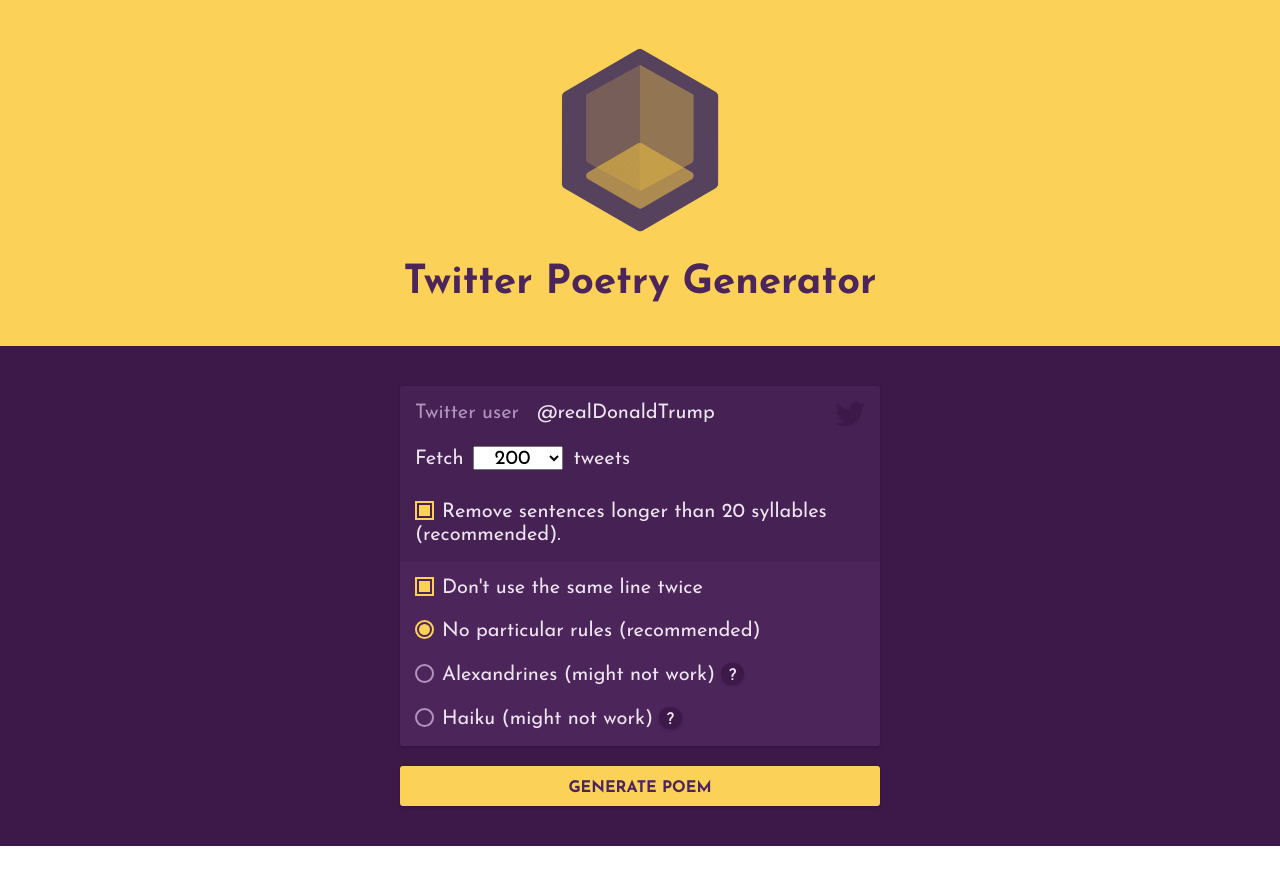
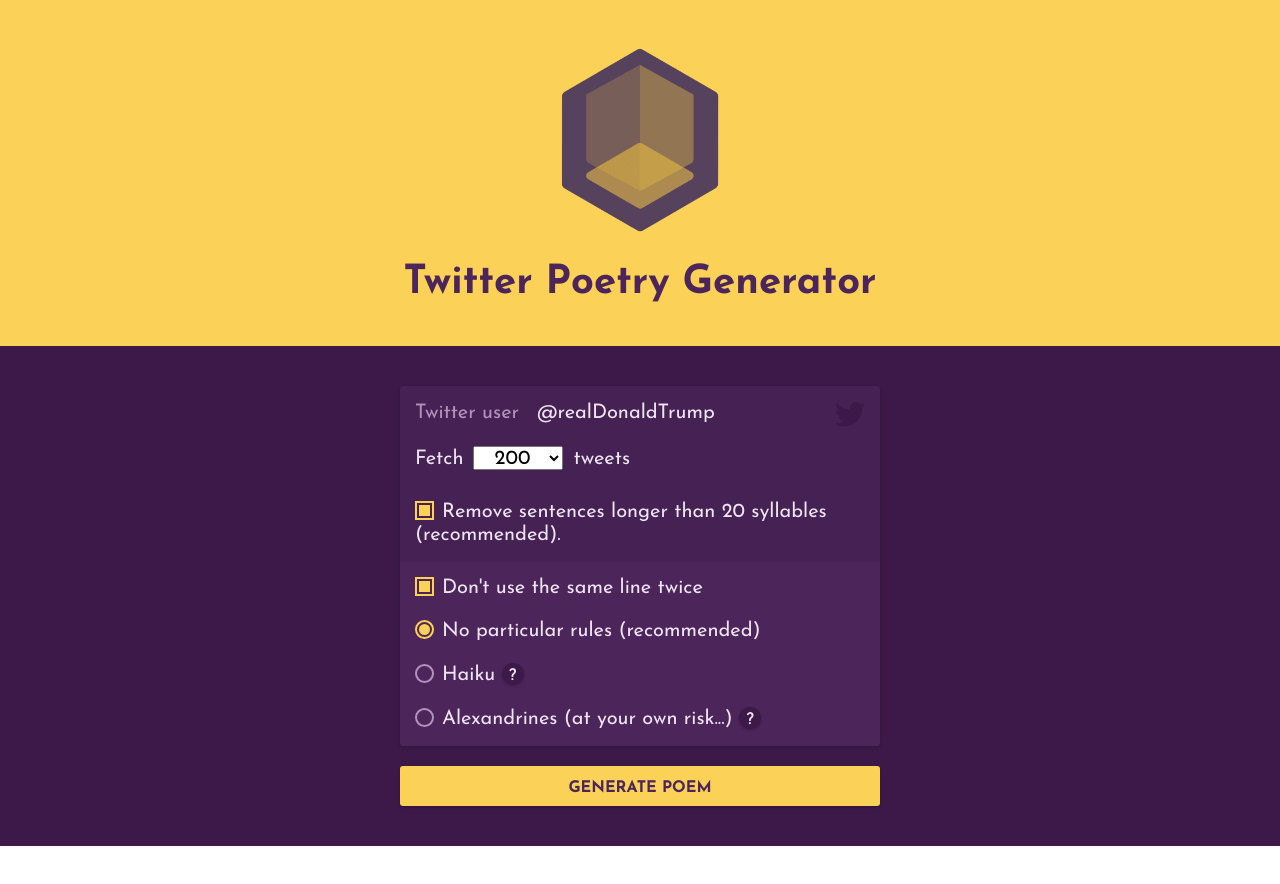
Before and after one commit to mperrien/poetry-slash, a Vue app: page / in a window 1280 px wide. Shown: the top 884 px of the page. Built offline with nearby package versions, Linux system fonts and the light colour scheme; no server answers.

Commit message:
Change styles order in form.
Signed-off-by: Marc Perrien <marc@chaosiq.io>

```diff
--- a/src/views/Home.vue
+++ b/src/views/Home.vue
@@ -40,14 +40,14 @@
               <label for="freeform">No particular rules (recommended)</label>
             </div>
             <div class="field field--radio field--light">
-              <input type="radio" id="alexandrine" name="style" value="alexandrine" v-model="style">
-              <label for="alexandrine">Alexandrines (might not work) <button class="info-button" @click.prevent="displayAlexandrinesInfo = !displayAlexandrinesInfo"><span class="screen-reader-text">Help</span>?</button></label>
-              <p class="infobox" v-show="displayAlexandrinesInfo">“The French alexandrine is a syllabic poetic meter of 12 syllables with a medial caesura dividing the line into two hemistichs (half-lines) of six syllables each.“ says Wikipedia.</p>
+              <input type="radio" id="haiku" name="style" value="haiku" v-model="style">
+              <label for="haiku">Haiku <button class="info-button" @click.prevent="displayHaikuInfo = !displayHaikuInfo"><span class="screen-reader-text">Help</span>?</button></label>
+              <p class="infobox" v-show="displayHaikuInfo">“Haiku is a very short form of Japanese poetry. Traditional haiku often consist of 17 on (also known as morae though often loosely translated as "syllables"), in three phrases of 5, 7, and 5 on, respectively.“ says Wikipedia.</p>
             </div>
             <div class="field field--radio field--light">
-              <input type="radio" id="haiku" name="style" value="haiku" v-model="style">
-              <label for="haiku">Haiku (might not work) <button class="info-button" @click.prevent="displayHaikuInfo = !displayHaikuInfo"><span class="screen-reader-text">Help</span>?</button></label>
-              <p class="infobox" v-show="displayHaikuInfo">“Haiku is a very short form of Japanese poetry. Traditional haiku often consist of 17 on (also known as morae though often loosely translated as "syllables"), in three phrases of 5, 7, and 5 on, respectively.“ says Wikipedia.</p>
+              <input type="radio" id="alexandrine" name="style" value="alexandrine" v-model="style">
+              <label for="alexandrine">Alexandrines (at your own risk...) <button class="info-button" @click.prevent="displayAlexandrinesInfo = !displayAlexandrinesInfo"><span class="screen-reader-text">Help</span>?</button></label>
+              <p class="infobox" v-show="displayAlexandrinesInfo">“The French alexandrine is a syllabic poetic meter of 12 syllables with a medial caesura dividing the line into two hemistichs (half-lines) of six syllables each.“ says Wikipedia.</p>
             </div>
           </div>
         </div>
```
